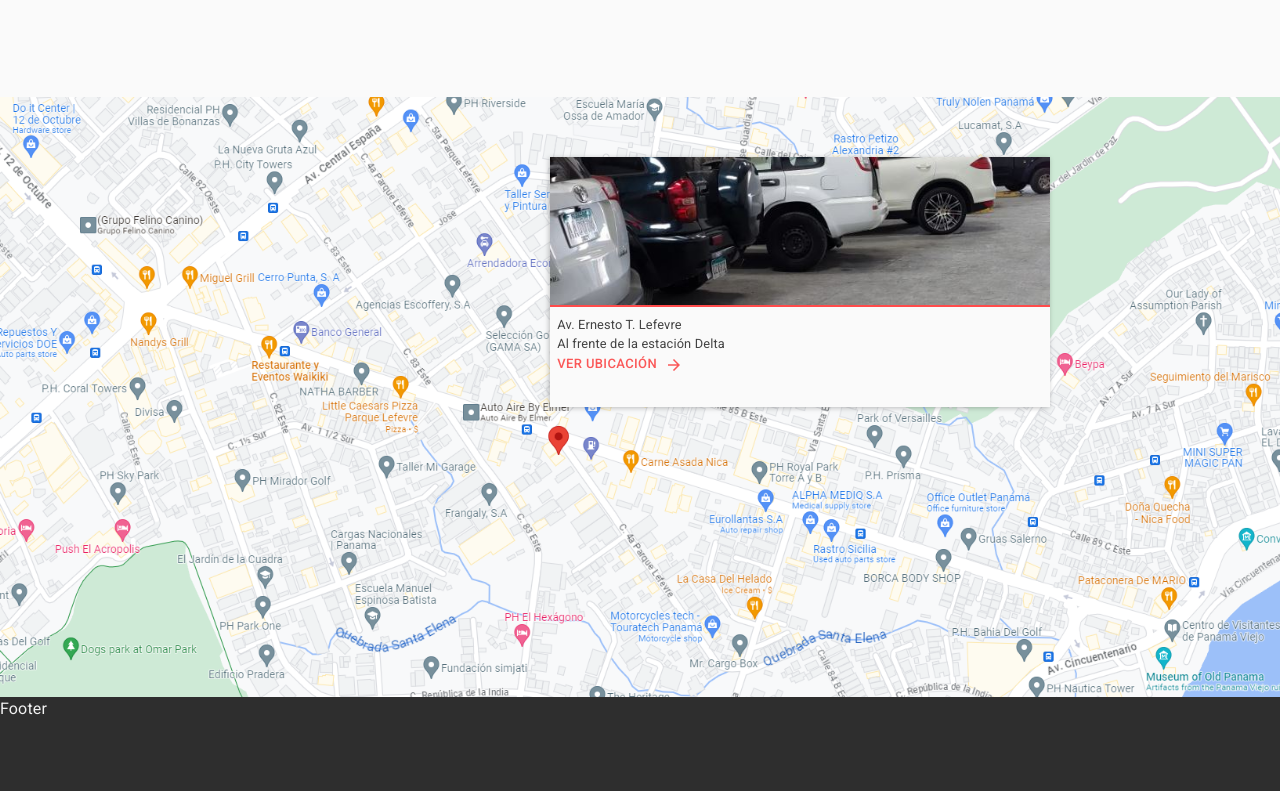
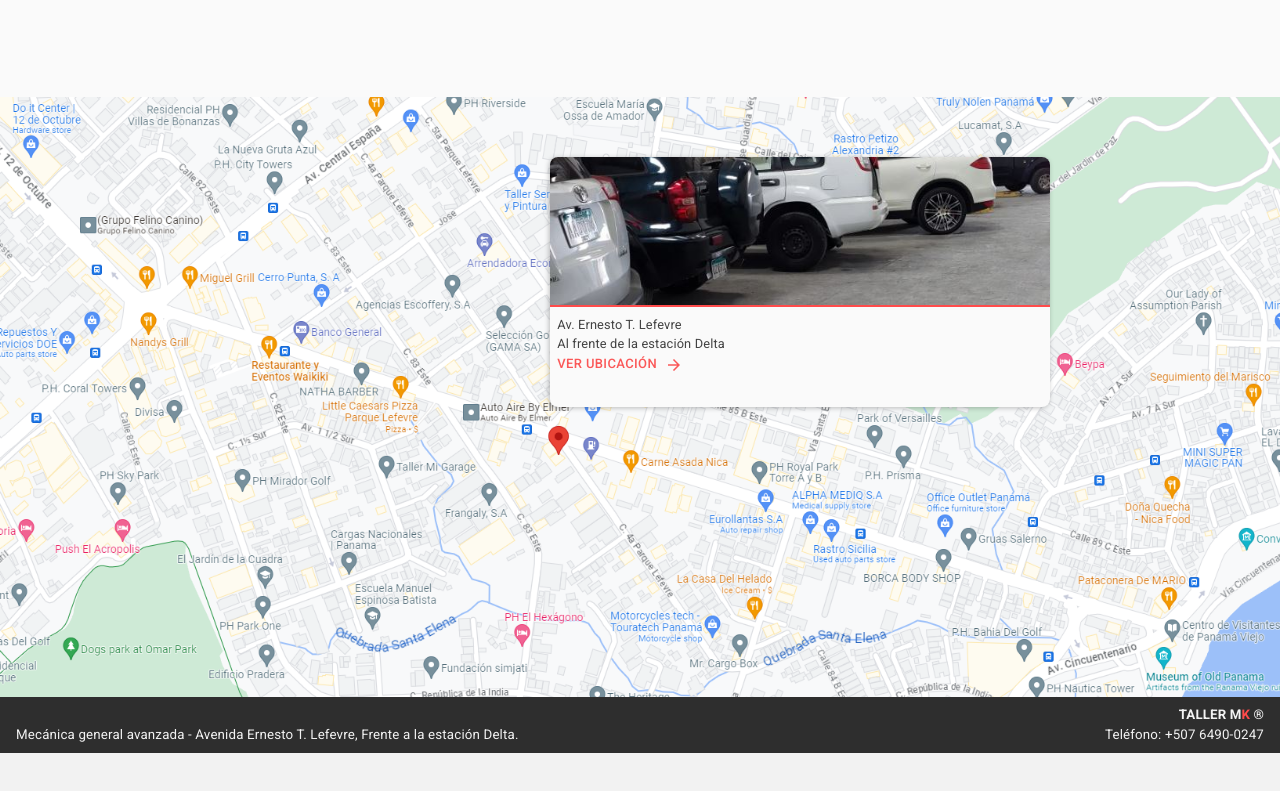
Before and after one commit to AbdielP/mk-webpage, a React (Vite) app: page / in a window 1280 px wide. Shown: the part 1868-2659 px from the top of the page. After the commit the page ends 2621 px from the top, so only its background shows below. Built offline with nearby package versions, Linux system fonts and the light colour scheme.

Commit message:
footer basico

```diff
--- a/src/components/Footer.jsx
+++ b/src/components/Footer.jsx
@@ -3,6 +3,12 @@ import '../styles/footer.css'
 
 export default function Footer() {
   return (
-    <footer className='footer'>Footer</footer>
+    <footer className='footer'>
+       <h5 className='h5__footer'>TALLER <span className="">M</span><span className="span__k">K</span> ®</h5>
+       <div className='div__info_footer'>
+          <small>Mecánica general avanzada - Avenida Ernesto T. Lefevre, Frente a la estación Delta.</small>
+          <small>Teléfono: +507 6490-0247</small>
+       </div>
+    </footer>
   )
 }
--- a/src/styles/footer.css
+++ b/src/styles/footer.css
@@ -1,5 +1,19 @@
+.div__info_footer, .footer {
+    display: flex;
+}
+
 .footer {
+    flex-direction: column;
     background-color: var(--color-black-mk);
     color: var(--background-color);
-    height: 400px;
+    padding: .5em 1em;
 }
+
+.div__info_footer {
+    align-items: center;
+    justify-content: space-between;
+}
+
+.h5__footer {
+    align-self: flex-end;
+}
--- a/src/styles/ubicacion.css
+++ b/src/styles/ubicacion.css
@@ -46,6 +46,11 @@
         top: 10%;
         right: 18%;
         height: 250px;
+        border-radius: .5em;
+    }
+
+    .div__imgagen_local {
+        border-radius: .5em .5em 0 0;
     }
 
 }
```
